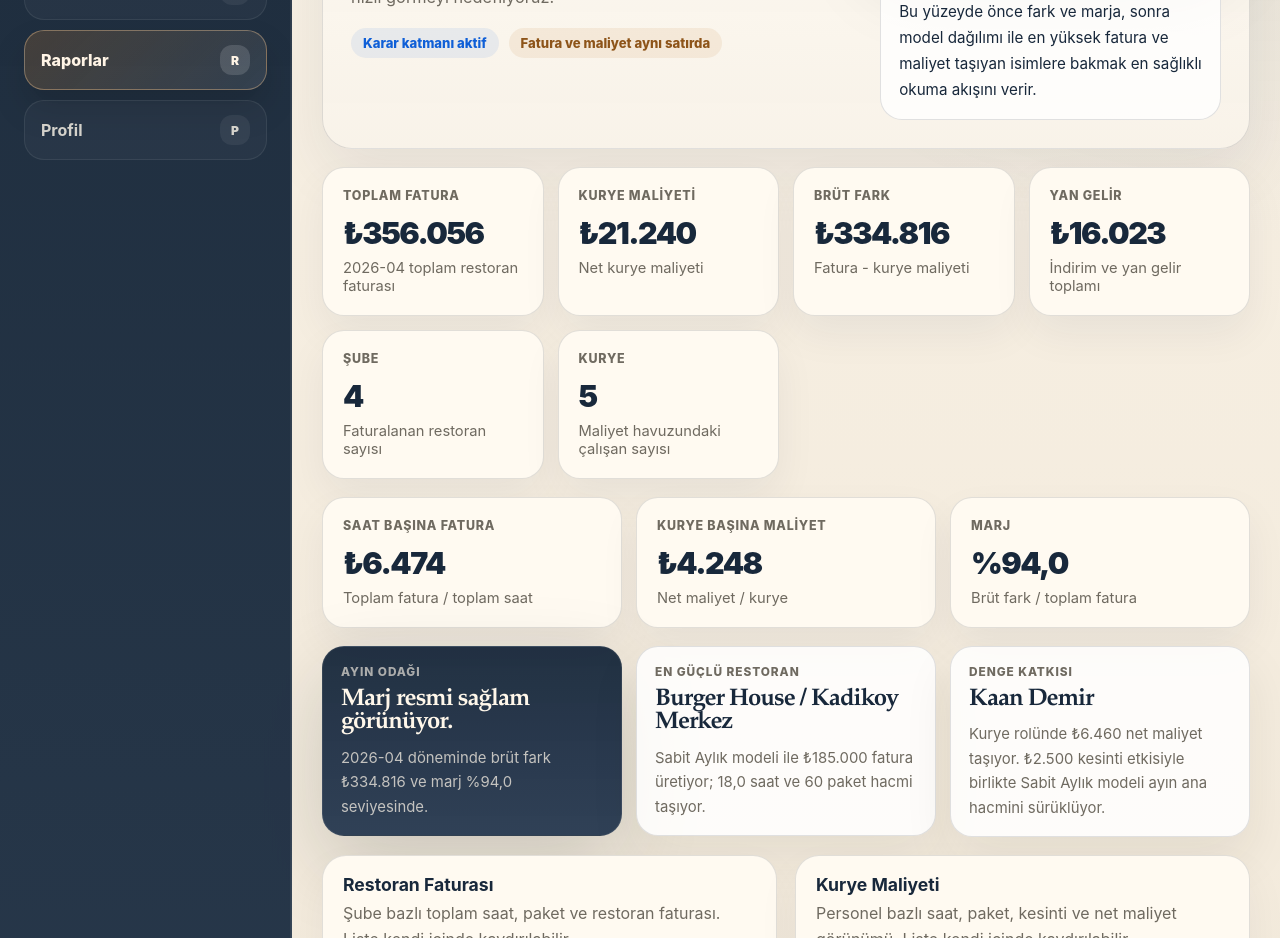
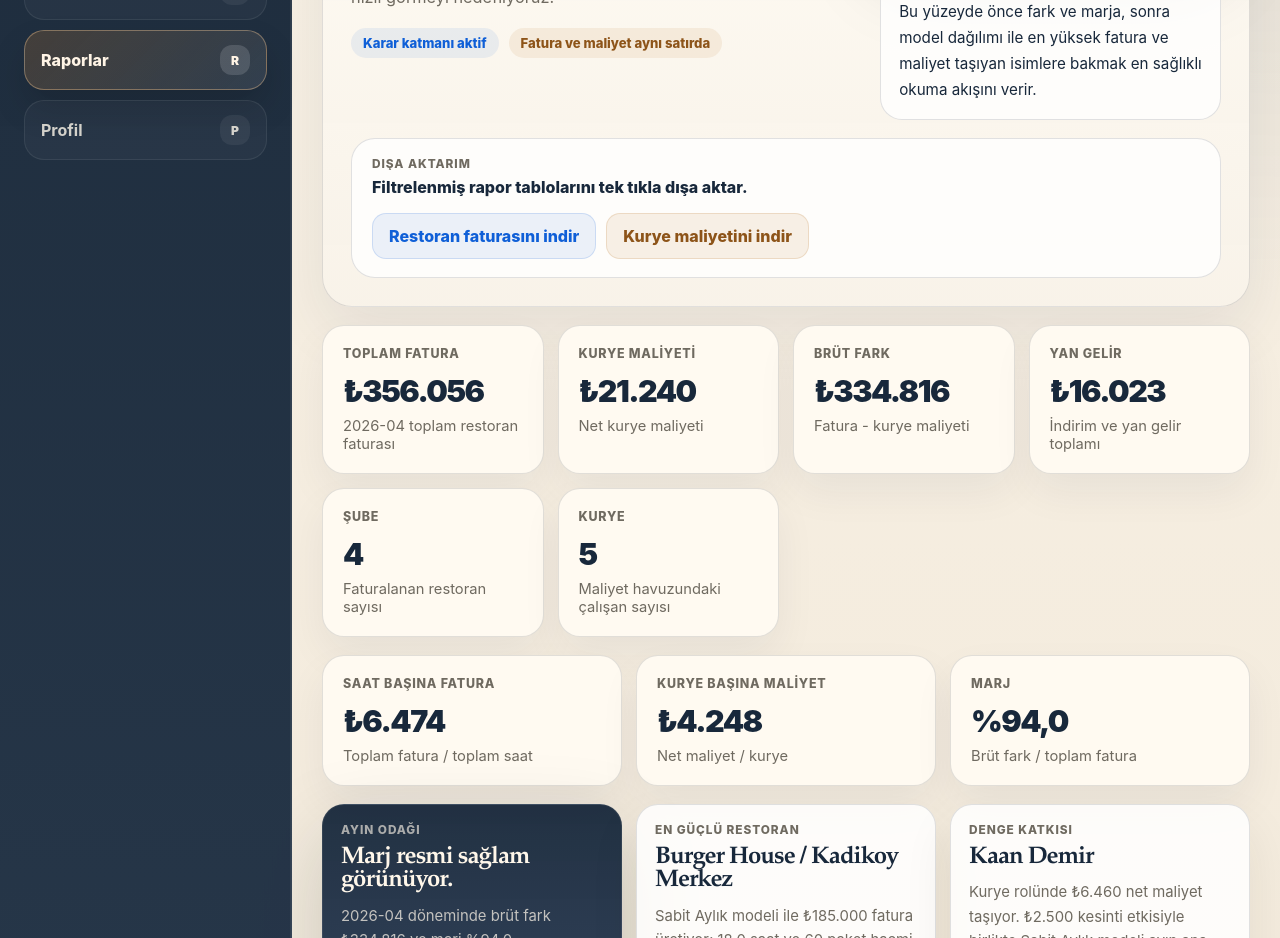
Before and after one commit to catkapinda/catkapinda-crm, a Next.js app in the folder v2/frontend/: page /preview/reports in a window 1280 px wide. Shown: the part 1140-2078 px from the top of the page. Built offline with nearby package versions, Linux system fonts and the light colour scheme.

Commit message:
Add reports export actions

```diff
--- a/v2/frontend/app/reports/page.tsx
+++ b/v2/frontend/app/reports/page.tsx
@@ -81,6 +81,17 @@ function formatNumber(value: number, decimals = 0) {
     minimumFractionDigits: decimals,
     maximumFractionDigits: decimals,
   }).format(value || 0);
+}
+
+function triggerBrowserDownload(blob: Blob, fileName: string) {
+  const url = window.URL.createObjectURL(blob);
+  const link = document.createElement("a");
+  link.href = url;
+  link.download = fileName;
+  document.body.appendChild(link);
+  link.click();
+  link.remove();
+  window.URL.revokeObjectURL(url);
 }
 
 function metricCard(label: string, value: string, note: string) {
@@ -309,6 +320,8 @@ export default function ReportsPage() {
   const [selectedMonth, setSelectedMonth] = useState("");
   const [invoiceQuery, setInvoiceQuery] = useState("");
   const [costQuery, setCostQuery] = useState("");
+  const [exportMessage, setExportMessage] = useState("");
+  const [exportError, setExportError] = useState("");
 
   useEffect(() => {
     let active = true;
@@ -467,6 +480,61 @@ export default function ReportsPage() {
       `${row.personnel} ${row.role} ${row.cost_model}`.toLocaleLowerCase("tr-TR").includes(query),
     );
   }, [dashboard?.cost_entries, costQuery]);
+
+  function downloadInvoiceCsv() {
+    if (!filteredInvoiceEntries.length) {
+      setExportError("Dışa aktarmak için önce görünür fatura kaydı oluşmalı.");
+      setExportMessage("");
+      return;
+    }
+    const headers = ["Şube", "Model", "Toplam Saat", "Toplam Paket", "KDV Hariç", "KDV Dahil"];
+    const rows = filteredInvoiceEntries.map((entry) => [
+      entry.restaurant,
+      entry.pricing_model,
+      String(entry.total_hours),
+      String(entry.total_packages),
+      String(entry.net_invoice),
+      String(entry.gross_invoice),
+    ]);
+    const csv = [headers, ...rows]
+      .map((row) => row.map((cell) => `"${String(cell).replaceAll('"', '""')}"`).join(","))
+      .join("\n");
+    const month = dashboard?.selected_month || selectedMonth || "rapor";
+    triggerBrowserDownload(
+      new Blob([`\ufeff${csv}`], { type: "text/csv;charset=utf-8;" }),
+      `catkapinda_restoran_faturasi_${month}.csv`,
+    );
+    setExportError("");
+    setExportMessage("Restoran faturası tablosu indirildi.");
+  }
+
+  function downloadCostCsv() {
+    if (!filteredCostEntries.length) {
+      setExportError("Dışa aktarmak için önce görünür maliyet kaydı oluşmalı.");
+      setExportMessage("");
+      return;
+    }
+    const headers = ["Personel", "Rol", "Toplam Saat", "Toplam Paket", "Toplam Kesinti", "Net Maliyet", "Maliyet Modeli"];
+    const rows = filteredCostEntries.map((entry) => [
+      entry.personnel,
+      entry.role,
+      String(entry.total_hours),
+      String(entry.total_packages),
+      String(entry.total_deductions),
+      String(entry.net_cost),
+      entry.cost_model,
+    ]);
+    const csv = [headers, ...rows]
+      .map((row) => row.map((cell) => `"${String(cell).replaceAll('"', '""')}"`).join(","))
+      .join("\n");
+    const month = dashboard?.selected_month || selectedMonth || "rapor";
+    triggerBrowserDownload(
+      new Blob([`\ufeff${csv}`], { type: "text/csv;charset=utf-8;" }),
+      `catkapinda_kurye_maliyeti_${month}.csv`,
+    );
+    setExportError("");
+    setExportMessage("Kurye maliyeti tablosu indirildi.");
+  }
 
   return (
     <AppShell activeItem="Raporlar">
@@ -752,6 +820,96 @@ export default function ReportsPage() {
               </article>
             </div>
           </div>
+
+          <section
+            style={{
+              borderRadius: "24px",
+              border: "1px solid var(--line)",
+              background: "rgba(255,255,255,0.78)",
+              padding: "18px 20px",
+              display: "grid",
+              gap: "14px",
+            }}
+          >
+            <div
+              style={{
+                display: "flex",
+                justifyContent: "space-between",
+                gap: "16px",
+                alignItems: "start",
+                flexWrap: "wrap",
+              }}
+            >
+              <div style={{ display: "grid", gap: "6px" }}>
+                <div
+                  style={{
+                    color: "var(--muted)",
+                    fontSize: "0.74rem",
+                    fontWeight: 800,
+                    textTransform: "uppercase",
+                    letterSpacing: "0.08em",
+                  }}
+                >
+                  Dışa Aktarım
+                </div>
+                <div style={{ fontSize: "1rem", fontWeight: 800 }}>
+                  Filtrelenmiş rapor tablolarını tek tıkla dışa aktar.
+                </div>
+              </div>
+              <div
+                style={{
+                  display: "flex",
+                  flexWrap: "wrap",
+                  gap: "10px",
+                }}
+              >
+                <button
+                  type="button"
+                  onClick={downloadInvoiceCsv}
+                  disabled={!filteredInvoiceEntries.length}
+                  style={{
+                    padding: "12px 16px",
+                    borderRadius: "14px",
+                    border: "1px solid rgba(15,95,215,0.15)",
+                    background: "rgba(15,95,215,0.08)",
+                    color: "#0f5fd7",
+                    fontWeight: 800,
+                    cursor: filteredInvoiceEntries.length ? "pointer" : "not-allowed",
+                    opacity: filteredInvoiceEntries.length ? 1 : 0.6,
+                  }}
+                >
+                  Restoran faturasını indir
+                </button>
+                <button
+                  type="button"
+                  onClick={downloadCostCsv}
+                  disabled={!filteredCostEntries.length}
+                  style={{
+                    padding: "12px 16px",
+                    borderRadius: "14px",
+                    border: "1px solid rgba(185,116,41,0.18)",
+                    background: "rgba(185,116,41,0.1)",
+                    color: "var(--accent-strong)",
+                    fontWeight: 800,
+                    cursor: filteredCostEntries.length ? "pointer" : "not-allowed",
+                    opacity: filteredCostEntries.length ? 1 : 0.6,
+                  }}
+                >
+                  Kurye maliyetini indir
+                </button>
+              </div>
+            </div>
+            {exportError ? (
+              <div style={{ color: "#9e2430", fontSize: "0.92rem", fontWeight: 700 }}>
+                {exportError}
+              </div>
+            ) : null}
+            {exportMessage ? (
+              <div style={{ color: "#22663c", fontSize: "0.92rem", fontWeight: 700 }}>
+                {exportMessage}
+              </div>
+            ) : null}
+          </section>
         </div>
 
         {dashboardLoading ? (
```
